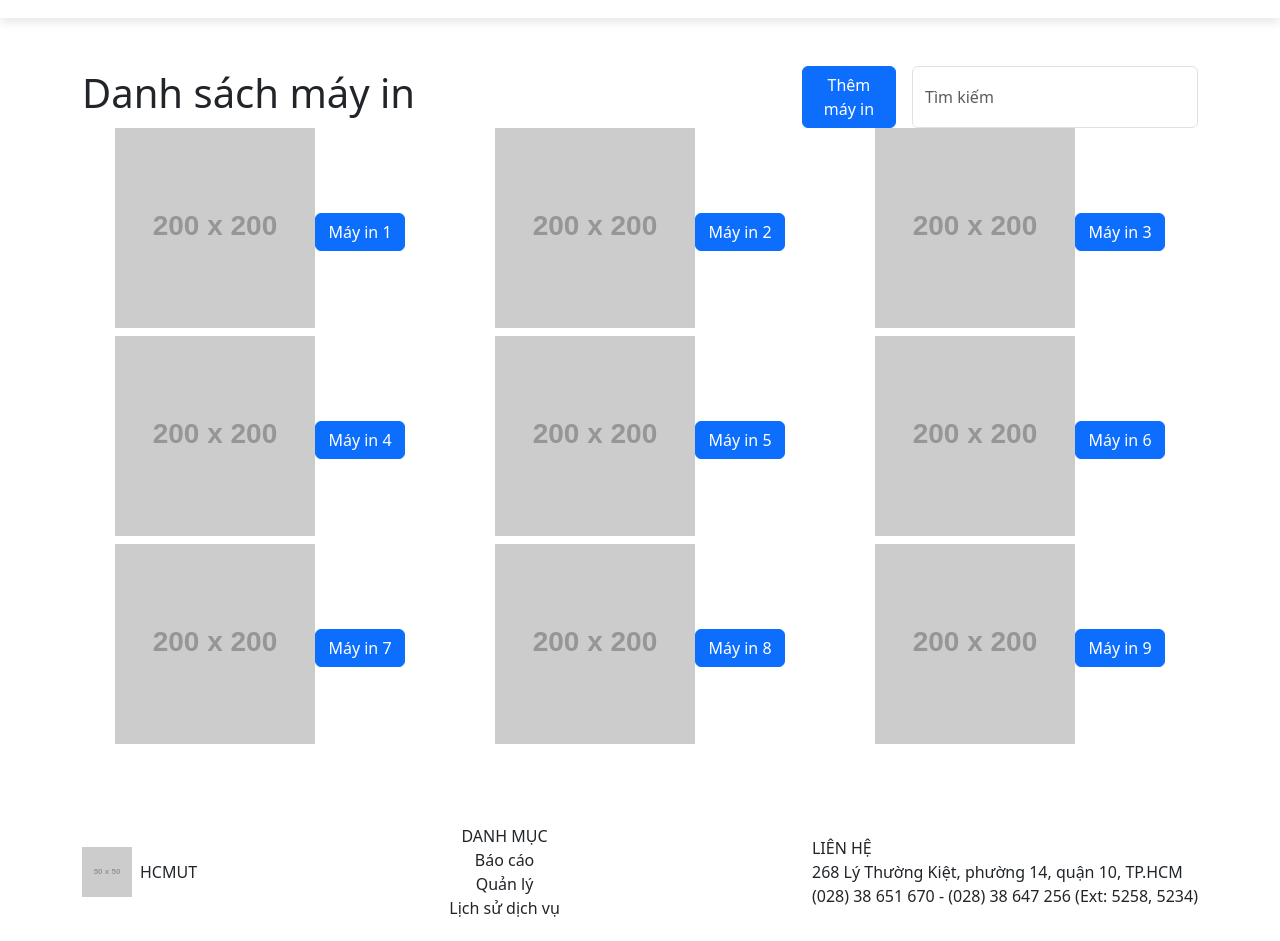
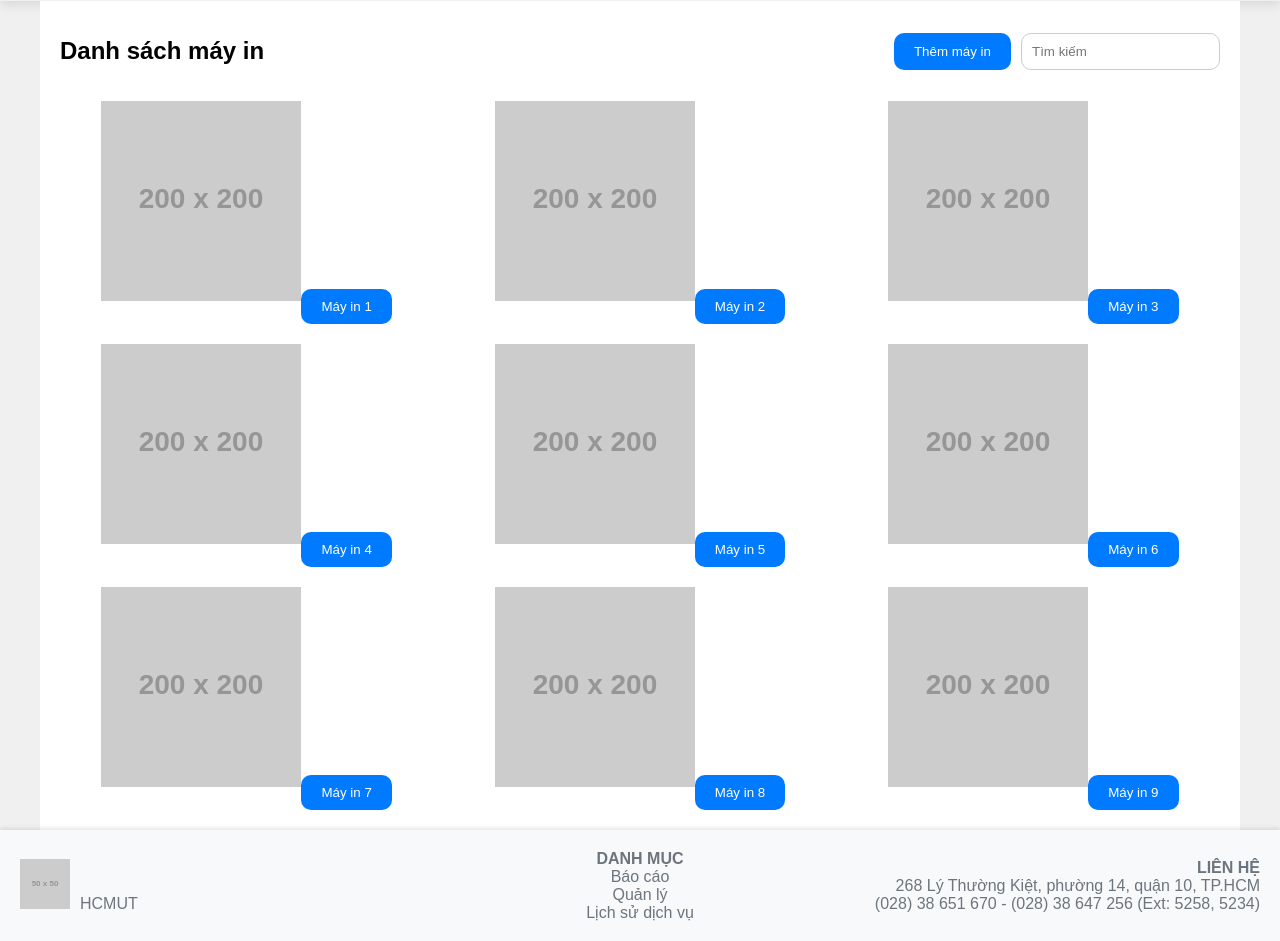
Before and after one commit to duykhangtong/DACNPM_HK241, a React (Vite) app in the folder frontend/my-react-app/: page /manage in a window 1280 px wide. Shown: the part 109-1050 px from the top of the page. Built offline with nearby package versions, Linux system fonts and the light colour scheme; a web font is replaced by a local one.

Commit message:
update UI-SPSO

```diff
--- a/frontend/my-react-app/src/UI-SPSO/Manage/Manage.css
+++ b/frontend/my-react-app/src/UI-SPSO/Manage/Manage.css
@@ -0,0 +1,121 @@
+/* General styles */
+body {
+    font-family: Arial, sans-serif;
+    margin: 0;
+    padding: 0;
+    box-sizing: border-box;
+}
+main{
+    background-color: #fff;
+}
+.container {
+    max-width: 1200px;
+    margin: 0 auto;
+    padding: 20px;
+
+}
+
+/* Header styles */
+.header {
+    display: flex;
+    justify-content: space-between;
+    align-items: center;
+    margin-bottom: 20px;
+}
+
+.header h1 {
+    font-size: 24px;
+    font-weight: bold;
+}
+
+.header .actions {
+    display: flex;
+    gap: 10px;
+}
+
+.header .actions .btn-add {
+    padding: 10px 20px;
+    background-color: #007bff;
+    color: white;
+    border: none;
+    cursor: pointer;
+    border-radius: 10px;
+}
+
+.header .actions .search-input {
+    padding: 10px;
+    border: 1px solid #ccc;
+    border-radius: 10px;
+}
+
+/* Printer list styles */
+.printer-list {
+    display: grid;
+    grid-template-columns: repeat(3, 1fr);
+    gap: 20px;
+}
+
+.printer-item {
+    text-align: center;
+    justify-content: center;
+        align-items: center;
+}
+
+.printer-item img {
+    width: 200px;
+    height: 200px;
+    object-fit: cover;
+    margin-bottom: 10px;
+
+}
+
+.printer-item .btn-primary {
+    padding: 10px 20px;
+    background-color: #007bff;
+    color: white;
+    border: none;
+    cursor: pointer;
+    border-radius: 10px;
+}
+
+/* Footer styles */
+.footer {
+    background-color: #fff;
+    box-shadow: 0 -2px 4px rgba(0, 0, 0, 0.1);
+    padding: 20px 0;
+    display: flex;
+    justify-content: center;
+    align-items: center;
+}
+
+.footer .left,
+.footer .center,
+.footer .right {
+    flex: 1;
+    padding: 0 20px;
+}
+
+.footer .left img {
+    width: 50px;
+    height: 50px;
+    margin-right: 10px;
+}
+
+.footer .center,
+.footer .right {
+    text-align: center;
+}
+
+.footer .right {
+    text-align: right;
+}
+
+.footer .info {
+    color: #6c757d;
+    justify-content: center;
+    align-items: center;
+}
+
+.footer .info span {
+    font-weight: bold;
+}
--- a/frontend/my-react-app/src/UI-SPSO/Manage/Manage.jsx
+++ b/frontend/my-react-app/src/UI-SPSO/Manage/Manage.jsx
@@ -1,46 +1,42 @@
-import 'bootstrap/dist/css/bootstrap.min.css';
 import { FontAwesomeIcon } from '@fortawesome/react-fontawesome';
 import { faUser, faCaretDown } from '@fortawesome/free-solid-svg-icons';
 import { faFacebook, faTwitter, faInstagram } from '@fortawesome/free-brands-svg-icons';
-
+import './Manage.css';
 function Manage() {
     return (
         <div>
-
             <main className="container my-5">
-                <div className="d-flex justify-content-between align-items-center mb-8">
-                    <h1 className="text-3xl font-weight-bold">Danh sách máy in</h1>
-                    <div className="d-flex">
-                        <button className="btn btn-primary me-3">Thêm máy in</button>
-                        <input type="text" placeholder="Tìm kiếm" className="form-control" />
+                <div className="header">
+                    <h1>Danh sách máy in</h1>
+                    <div className="actions">
+                        <button className="btn-add">Thêm máy in</button>
+                        <input type="text" placeholder="Tìm kiếm" className="search-input" />
                     </div>
                 </div>
-                <div className="row row-cols-3 g-8">
+                <div className="printer-list">
                     {Array.from({ length: 9 }, (_, i) => (
-                        <div key={i} className="text-center">
+                        <div key={i} className="printer-item">
                             <img src="https://placehold.co/200x200" alt={`Máy in ${i + 1}`} className="mx-auto mb-2" />
-                            <button className="btn btn-primary">Máy in {i + 1}</button>
+                            <button className="btn-primary">Máy in {i + 1}</button>
                         </div>
                     ))}
                 </div>
             </main>
-            <footer className="bg-white shadow-md py-4">
-                <div className="container d-flex justify-content-between align-items-center">
-                    <div className="d-flex align-items-center">
-                        <img src="https://placehold.co/50x50" alt="HCMUT logo" className="w-12 h-12" />
-                        <span className="text-gray-700 ms-2">HCMUT</span>
-                    </div>
-                    <div className="text-center">
-                        <div className="text-gray-700 font-weight-bold">DANH MỤC</div>
-                        <div className="text-gray-700">Báo cáo</div>
-                        <div className="text-gray-700">Quản lý</div>
-                        <div className="text-gray-700">Lịch sử dịch vụ</div>
-                    </div>
-                    <div className="text-right">
-                        <div className="text-gray-700 font-weight-bold">LIÊN HỆ</div>
-                        <div className="text-gray-700">268 Lý Thường Kiệt, phường 14, quận 10, TP.HCM</div>
-                        <div className="text-gray-700">(028) 38 651 670 - (028) 38 647 256 (Ext: 5258, 5234)</div>
-                    </div>
+            <footer className="footer">
+                <div className="left d-flex align-items-center">
+                    <img src="https://placehold.co/50x50" alt="HCMUT logo" />
+                    <span className="info">HCMUT</span>
+                </div>
+                <div className="center">
+                    <div className="info"><span>DANH MỤC</span></div>
+                    <div className="info">Báo cáo</div>
+                    <div className="info">Quản lý</div>
+                    <div className="info">Lịch sử dịch vụ</div>
+                </div>
+                <div className="right">
+                    <div className="info"><span>LIÊN HỆ</span></div>
+                    <div className="info">268 Lý Thường Kiệt, phường 14, quận 10, TP.HCM</div>
+                    <div className="info">(028) 38 651 670 - (028) 38 647 256 (Ext: 5258, 5234)</div>
                 </div>
             </footer>
         </div>
--- a/frontend/my-react-app/src/UI-SPSO/Report-SPSO/Report.css
+++ b/frontend/my-react-app/src/UI-SPSO/Report-SPSO/Report.css
@@ -1,3 +1,115 @@
-.footer{
-    background-color: aliceblue;
+/* General styles */
+body {
+    font-family: Arial, sans-serif;
+    margin: 0;
+    padding: 0;
+    box-sizing: border-box;
+    background-color: #f0f0f0;
+    /* Light Grey Background */
 }
+
+.container {
+    max-width: 1200px;
+    margin: 0 auto;
+    padding: 20px;
+}
+
+/* Header styles */
+.header {
+    display: flex;
+    justify-content: space-between;
+    align-items: center;
+    margin-bottom: 20px;
+}
+
+.header label {
+    font-size: 14px;
+    color: #555;
+}
+
+.header .btn-report {
+    padding: 10px 20px;
+    background-color: white;
+    border: 1px solid #ccc;
+    cursor: pointer;
+    border-radius: 10px;
+}
+
+/* Card styles */
+.card {
+    background-color: white;
+    border-radius: 8px;
+    padding: 20px;
+    box-shadow: 0 2px 4px rgba(0, 0, 0, 0.1);
+}
+
+/* Table styles */
+.table {
+    width: 100%;
+    border-collapse: collapse;
+    margin-top: 20px;
+}
+
+.table th,
+.table td {
+    padding: 12px;
+    border: 1px solid #ddd;
+    text-align: center;
+}
+
+.table th {
+    background-color: #ccc;
+    color: #333;
+}
+
+.table tbody tr:nth-child(even) {
+    background-color: #f9f9f9;
+}
+
+.table tbody tr:hover {
+    background-color: #f1f1f1;
+}
+
+.table .text-primary {
+    color: #007bff;
+}
+
+/* Footer styles */
+.footer {
+    background-color: #f8f9fa;
+    box-shadow: 0 -2px 4px rgba(0, 0, 0, 0.1);
+    padding: 20px 0;
+    display: flex;
+    justify-content: space-between;
+    align-items: center;
+}
+
+.footer .footer-left,
+.footer .footer-center,
+.footer .footer-right {
+    flex: 1;
+    padding: 0 20px;
+}
+
+.footer .footer-left img {
+    width: 50px;
+    height: 50px;
+    margin-right: 10px;
+}
+
+.footer .footer-center,
+.footer .footer-right {
+    text-align: center;
+}
+
+.footer .footer-right {
+    text-align: right;
+}
+
+.footer .info {
+    color: #6c757d;
+}
+
+.footer .info span {
+    font-weight: bold;
+}
--- a/frontend/my-react-app/src/UI-SPSO/Report-SPSO/Report.jsx
+++ b/frontend/my-react-app/src/UI-SPSO/Report-SPSO/Report.jsx
@@ -1,37 +1,35 @@
-import 'bootstrap/dist/css/bootstrap.min.css';
 import { FontAwesomeIcon } from '@fortawesome/react-fontawesome';
-import { faUser, faCaretDown } from '@fortawesome/free-solid-svg-icons';
-import './Report.css'
+import { faCaretDown } from '@fortawesome/free-solid-svg-icons';
+import './Report.css';
+
 function Report() {
     return (
         <div className="d-flex flex-column min-vh-100">
-
-
             <main className="flex-grow-1">
                 <div className="container py-4">
-                    <div className="card bg-gray-300 p-4 rounded-md shadow-md">
-                        <div className="row mb-4">
+                    <div className="card">
+                        <div className="header">
                             <div className="col">
                                 <label className="text-gray-700">Chọn loại báo cáo</label>
-                                <button className="btn btn-light border border-gray-400">
+                                <button className="btn-report">
                                     Theo tháng <FontAwesomeIcon icon={faCaretDown} className="ms-2" />
                                 </button>
                             </div>
                             <div className="col">
                                 <label className="text-gray-700">Chọn theo năm</label>
-                                <button className="btn btn-light border border-gray-400">
+                                <button className="btn-report">
                                     Chọn năm <FontAwesomeIcon icon={faCaretDown} className="ms-2" />
                                 </button>
                             </div>
                             <div className="col">
                                 <label className="text-gray-700">Chọn theo tháng</label>
-                                <button className="btn btn-light border border-gray-400">
+                                <button className="btn-report">
                                     Tất cả <FontAwesomeIcon icon={faCaretDown} className="ms-2" />
                                 </button>
                             </div>
                         </div>
-                        <table className="table table-striped table-bordered table-hover bg-gray-200">
-                            <thead className="bg-gray-400 text-white">
+                        <table className="table">
+                            <thead>
                                 <tr>
                                     <th>Số thứ tự</th>
                                     <th>Tháng</th>
@@ -51,7 +49,7 @@ function Report() {
                                     { id: 8, month: 3, year: 2024, detail: "Báo cáo tháng 3/2024" },
                                     { id: 9, month: 2, year: 2024, detail: "Báo cáo tháng 2/2024" },
                                 ].map((item) => (
-                                    <tr key={item.id} className="text-center">
+                                    <tr key={item.id}>
                                         <td>{item.id}</td>
                                         <td>{item.month}</td>
                                         <td>{item.year}</td>
@@ -65,24 +63,21 @@ function Report() {
                     </div>
                 </div>
             </main>
-
             <footer className="footer">
-                <div className="container d-flex justify-content-between align-items-center">
-                    <div className="d-flex align-items-center">
-                        <img src="https://placehold.co/50x50" alt="HCMUT logo" className="w-12 h-12" />
-                        <span className="text-gray-700 ms-2">HCMUT</span>
-                    </div>
-                    <div className="text-center">
-                        <div className="text-gray-700 font-weight-bold">DANH MỤC</div>
-                        <div className="text-gray-700">Báo cáo</div>
-                        <div className="text-gray-700">Quản lý</div>
-                        <div className="text-gray-700">Lịch sử dịch vụ</div>
-                    </div>
-                    <div className="text-right">
-                        <div className="text-gray-700 font-weight-bold">LIÊN HỆ</div>
-                        <div className="text-gray-700">268 Lý Thường Kiệt, phường 14, quận 10, TP.HCM</div>
-                        <div className="text-gray-700">(028) 38 651 670 - (028) 38 647 256 (Ext: 5258, 5234)</div>
-                    </div>
+                <div className="footer-left d-flex align-items-center">
+                    <img src="https://placehold.co/50x50" alt="HCMUT logo" />
+                    <span className="info">HCMUT</span>
+                </div>
+                <div className="footer-center">
+                    <div className="info"><span>DANH MỤC</span></div>
+                    <div className="info">Báo cáo</div>
+                    <div className="info">Quản lý</div>
+                    <div className="info">Lịch sử dịch vụ</div>
+                </div>
+                <div className="footer-right">
+                    <div className="info"><span>LIÊN HỆ</span></div>
+                    <div className="info">268 Lý Thường Kiệt, phường 14, quận 10, TP.HCM</div>
+                    <div className="info">(028) 38 651 670 - (028) 38 647 256 (Ext: 5258, 5234)</div>
                 </div>
             </footer>
         </div>
```
Also changed, not shown: frontend/my-react-app/src/App.jsx (+4 -4 lines).
